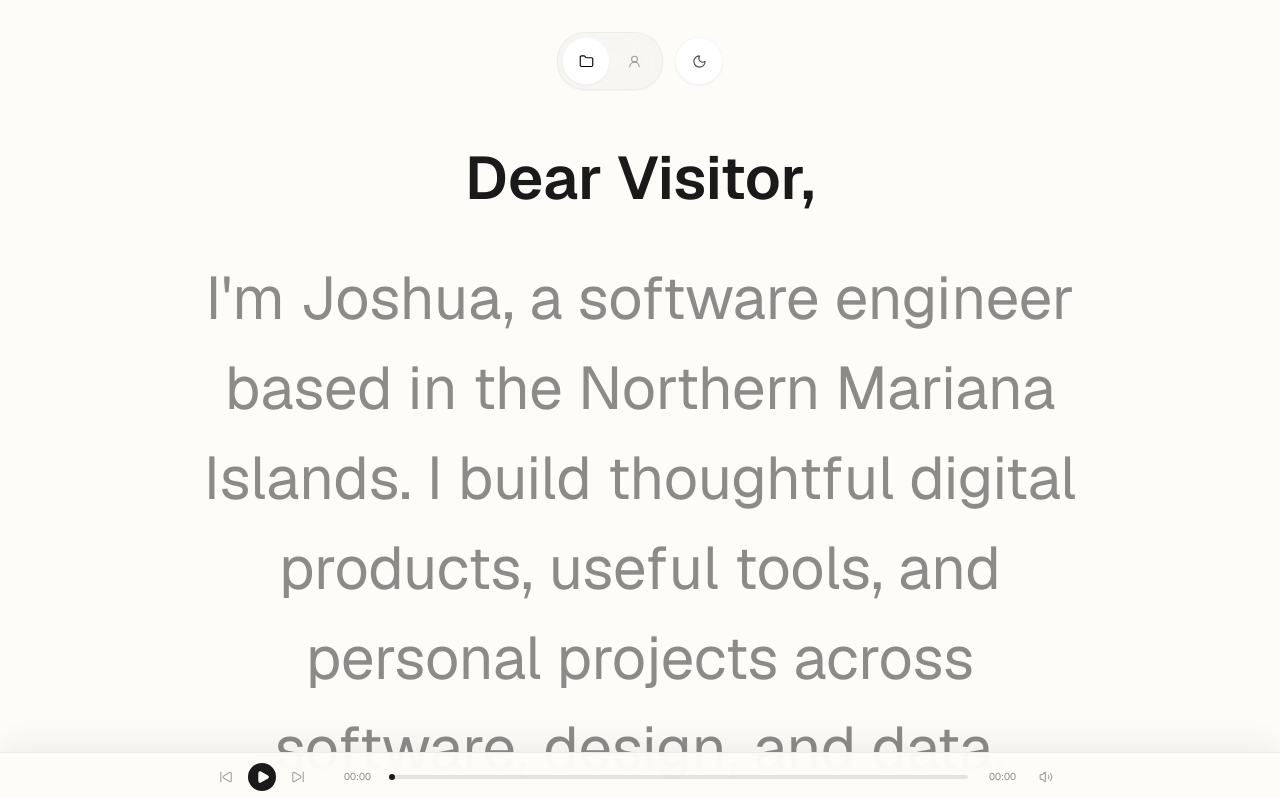
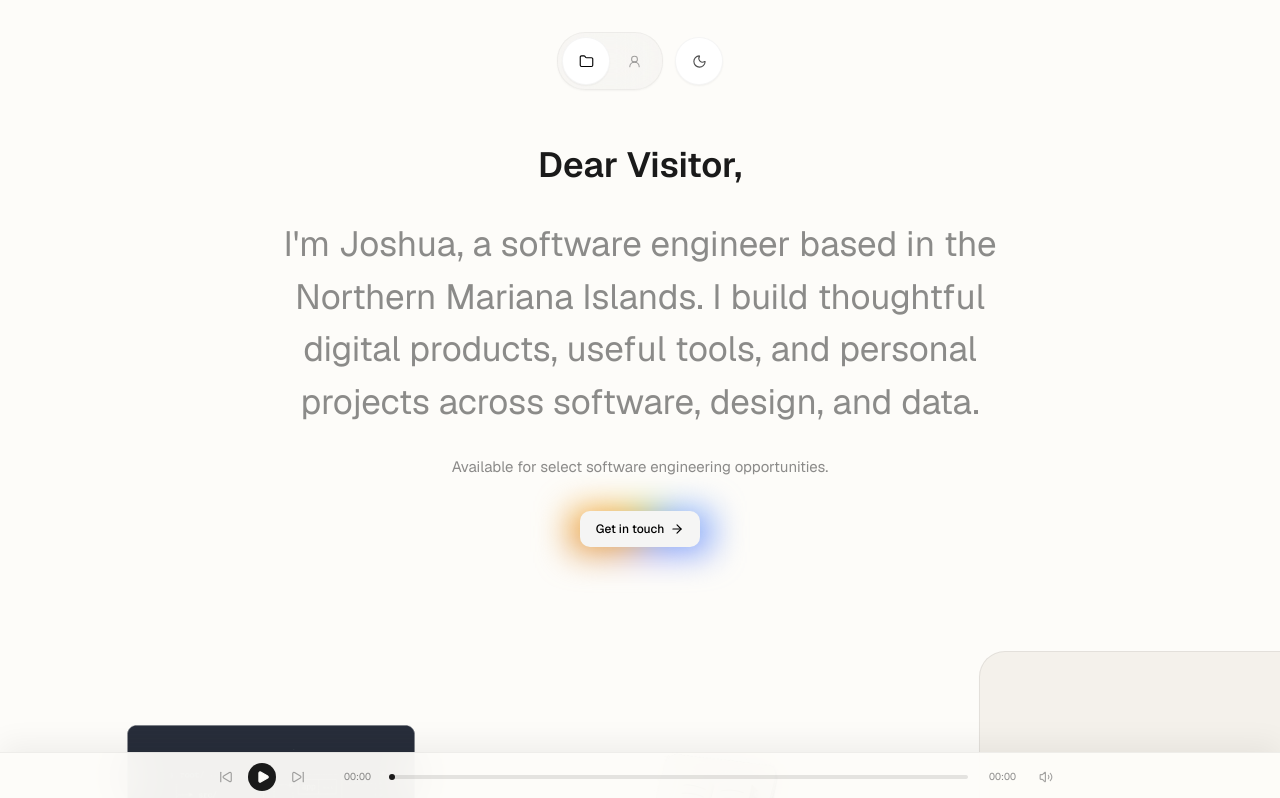
Before and after one commit to Salutatorian/porty, a Next.js app: page / in a window 1280 px wide. Shown: the top 798 px of the page. Built offline with nearby package versions, Linux system fonts and the light colour scheme; no server answers; the database is empty.

Commit message:
Set intro text size to 35px.
Tone down the 60px demo to a more balanced headline and body scale.

Co-authored-by: Cursor <cursoragent@cursor.com>

```diff
--- a/src/components/PortfolioIntro.tsx
+++ b/src/components/PortfolioIntro.tsx
@@ -7,7 +7,7 @@ import { ShimmeringText } from "@/components/unlumen-ui/shimmering-text";
 export function PortfolioIntro() {
   return (
     <div className="mx-auto max-w-5xl text-center">
-      <p className="text-[60px] leading-[1.15]">
+      <p className="text-[35px] leading-[1.2]">
         <ShimmeringText
           text="Dear Visitor,"
           duration={2.5}
@@ -18,7 +18,7 @@ export function PortfolioIntro() {
         />
       </p>
 
-      <p className="mx-auto mt-10 max-w-4xl text-[60px] leading-[1.5] text-foreground/50">
+      <p className="mx-auto mt-8 max-w-3xl text-[35px] leading-[1.5] text-foreground/50">
         <FastScrambleText
           text="I'm Joshua, a software engineer based in the Northern Mariana Islands. I build thoughtful digital products, useful tools, and personal projects across software, design, and data."
           delay={150}
```
